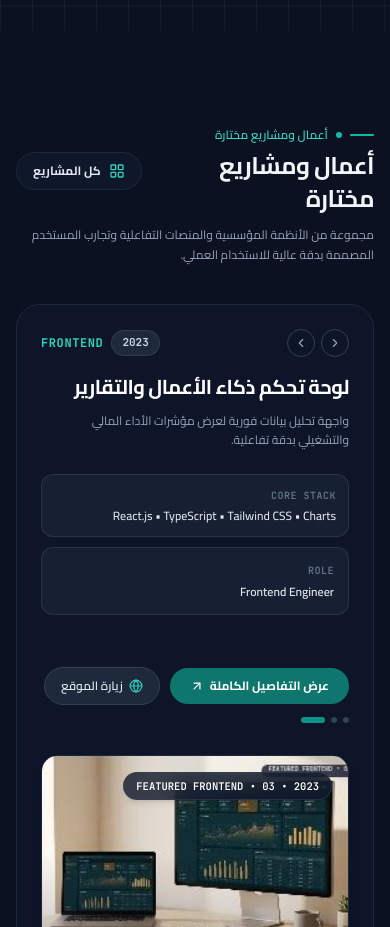
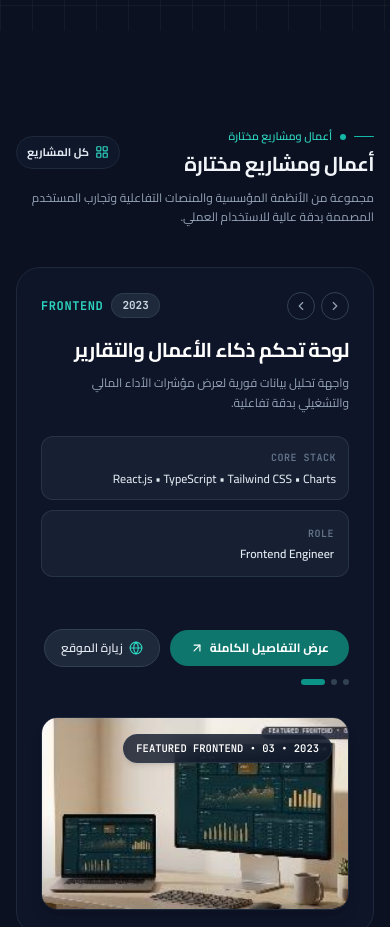
Before and after one commit to Mohammed-Aljazzar/portfolio, a Next.js app: page / in a window 390 px wide. Shown: the part 1483-2410 px from the top of the page. Built offline with nearby package versions, Linux system fonts and the light colour scheme.

Commit message:
style(projects): compact all projects button on mobile screens only

```diff
--- a/src/app/page.tsx
+++ b/src/app/page.tsx
@@ -633,30 +633,30 @@ export default function HomePage() {
         {/* Header & Filter Pills Row */}
         <ScrollReveal>
           <div className="pb-2 space-y-2.5">
-            <div className="flex items-center justify-between gap-4">
-              <div className="space-y-1 text-start">
+            <div className="flex items-center justify-between gap-3 sm:gap-4">
+              <div className="space-y-1 text-start min-w-0">
                 {/* Overline with dash & bullet */}
-                <div className="flex items-center justify-start gap-2 mb-1.5 sm:mb-2">
-                  <span className="w-6 h-[1.5px] bg-teal-500 rounded-full inline-block" />
+                <div className="flex items-center justify-start gap-2 mb-1 sm:mb-2">
+                  <span className="w-5 sm:w-6 h-[1.5px] bg-teal-500 rounded-full inline-block" />
                   <span className="w-1.5 h-1.5 rounded-full bg-teal-500 inline-block" />
-                  <span className="text-xs sm:text-[13px] font-semibold text-teal-600 dark:text-teal-400">
+                  <span className="text-[11px] sm:text-[13px] font-semibold text-teal-600 dark:text-teal-400 truncate">
                     {language === "ar" ? "أعمال ومشاريع مختارة" : "SELECTED WORK & PROJECTS"}
                   </span>
                 </div>
 
                 {/* Main Title — Refined, Classy & Smooth Typography */}
-                <h2 className="text-2xl sm:text-3xl lg:text-[32px] font-bold text-slate-900 dark:text-slate-100 leading-snug tracking-tight">
+                <h2 className="text-xl sm:text-3xl lg:text-[32px] font-bold text-slate-900 dark:text-slate-100 leading-snug tracking-tight">
                   {language === "ar" ? "أعمال ومشاريع مختارة" : "Selected Work & Projects"}
                 </h2>
               </div>
 
-              {/* Edge-aligned opposite to the Section Title */}
+              {/* Edge-aligned opposite to the Section Title — Compact on mobile only */}
               <div className="shrink-0">
                 <Link
                   href="/projects"
-                  className="inline-flex items-center gap-2 px-4 sm:px-5 py-2.5 rounded-full bg-white dark:bg-slate-900 border border-slate-200/90 dark:border-slate-800 text-slate-800 dark:text-slate-200 text-xs sm:text-[13px] font-bold shadow-xs hover:border-teal-500 hover:text-teal-600 dark:hover:text-teal-400 hover:shadow-md transition-all group"
+                  className="inline-flex items-center gap-1.5 sm:gap-2 px-2.5 py-1.5 sm:px-5 sm:py-2.5 rounded-full bg-white dark:bg-slate-900 border border-slate-200/90 dark:border-slate-800 text-slate-800 dark:text-slate-200 text-[11px] sm:text-[13px] font-bold shadow-xs hover:border-teal-500 hover:text-teal-600 dark:hover:text-teal-400 hover:shadow-md transition-all group"
                 >
-                  <LayoutGrid className="w-4 h-4 text-teal-600 dark:text-teal-400 group-hover:scale-110 transition-transform" />
+                  <LayoutGrid className="w-3.5 h-3.5 sm:w-4 sm:h-4 text-teal-600 dark:text-teal-400 group-hover:scale-110 transition-transform" />
                   <span>{language === "ar" ? "كل المشاريع" : "All Projects"}</span>
                 </Link>
               </div>
```
